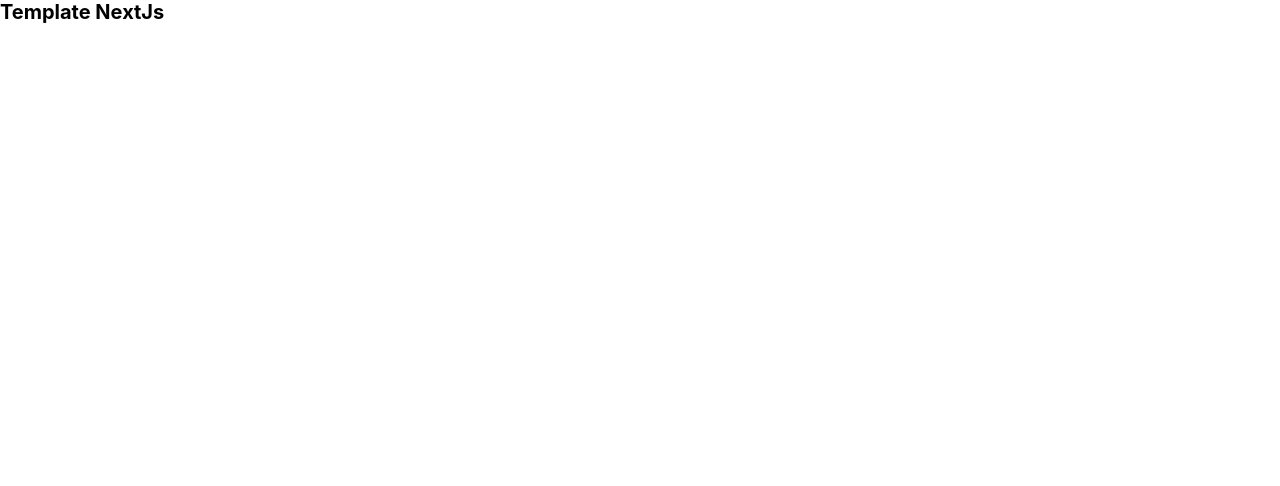
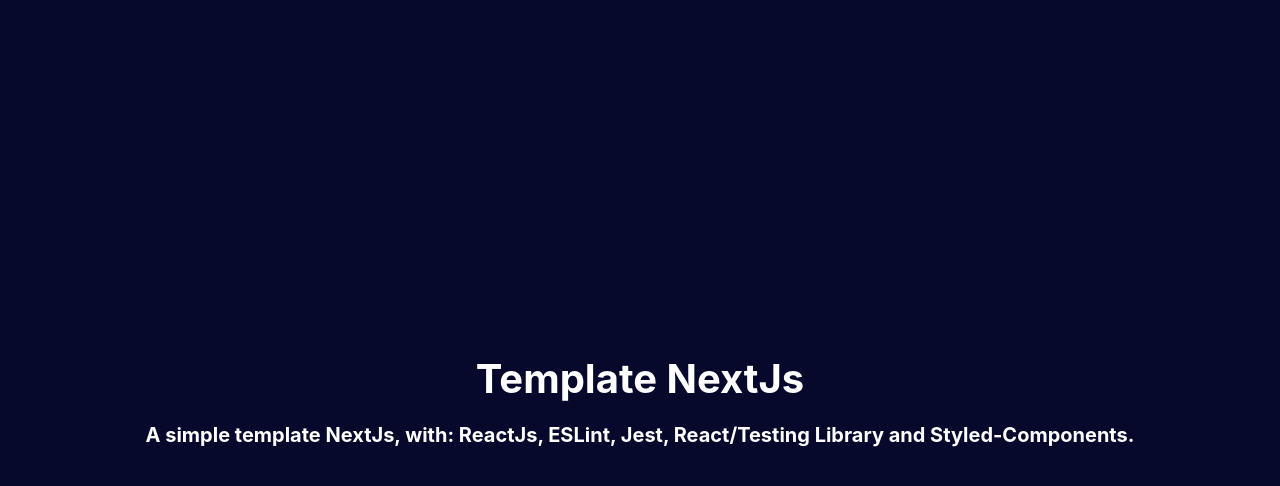
Before and after one commit to Jose-Caldas/Template-nextJs, a Next.js app: page / in a window 1280 px wide. Shown: the top 486 px of the page. Built offline with nearby package versions, Linux system fonts and the light colour scheme.

Commit message:
feat: styled main

```diff
--- a/package.json
+++ b/package.json
@@ -36,6 +36,7 @@
     "eslint-plugin-react-hooks": "^4.6.0",
     "jest": "^29.4.3",
     "jest-environment-jsdom": "^29.4.3",
+    "jest-styled-components": "^7.1.1",
     "prettier": "2.8.4"
   }
 }
--- a/src/components/Main/index.tsx
+++ b/src/components/Main/index.tsx
@@ -3,9 +3,15 @@
 
 function Main() {
   return (
-    <S.Main>
-      <S.Title>Template NextJs</S.Title>
-    </S.Main>
+    <S.Wrapper>
+      <S.Content>
+        <S.Title>Template NextJs</S.Title>
+        <S.Description>
+          A simple template NextJs, with: ReactJs, ESLint, Jest, React/Testing
+          Library and Styled-Components.
+        </S.Description>
+      </S.Content>
+    </S.Wrapper>
   )
 }
 
--- a/src/components/Main/styles.ts
+++ b/src/components/Main/styles.ts
@@ -1,5 +1,28 @@
 import styled from 'styled-components'
 
-export const Main = styled.main``
+export const Wrapper = styled.main`
+  display: flex;
+  align-items: center;
+  justify-content: center;
+  background-color: #06092b;
+  color: #fff;
+  width: 100%;
+  height: 100vh;
+  padding: 0 2rem;
+`
 
-export const Title = styled.h1``
+export const Content = styled.section`
+  display: flex;
+  align-items: center;
+  justify-content: center;
+  flex-direction: column;
+  gap: 2rem;
+`
+
+export const Title = styled.h1`
+  font-size: 4rem;
+`
+
+export const Description = styled.h2`
+  font-size: 2rem;
+`
--- a/src/components/Main/test.tsx
+++ b/src/components/Main/test.tsx
@@ -2,7 +2,7 @@
 import Main from '.'
 
 describe('<Main/>', () => {
-  it('should render the heading', () => {
+  it('should render the heading correctly', () => {
     render(<Main />)
 
     expect(
--- a/src/styles/global.ts
+++ b/src/styles/global.ts
@@ -12,7 +12,25 @@
     }
 
     body{
-        font-family: --apple-system, BlinkMacSystemFont, 'Segoe UI', Roboto, Oxygen, Ubuntu, Cantarell, 'Open Sans', 'Helvetica Neue', sans-serif
+        font-family: --apple-system, BlinkMacSystemFont, 'Segoe UI', Roboto, Oxygen, Ubuntu, Cantarell,
+        'Open Sans', 'Helvetica Neue', sans-serif
+    }
+
+    h1, h2, p{
+        margin: 0;
+    }
+
+    a{
+        text-decoration: none;
+    }
+
+    ul, li{
+        list-style: none;
+    }
+
+    input,button {
+        border: none;
+        background-color: transparent;
     }
 `
 export default GlobalStyles
```
Also changed, not shown: .jest/setup.ts, 1 other file (tests, documents, lock files or other folders).
